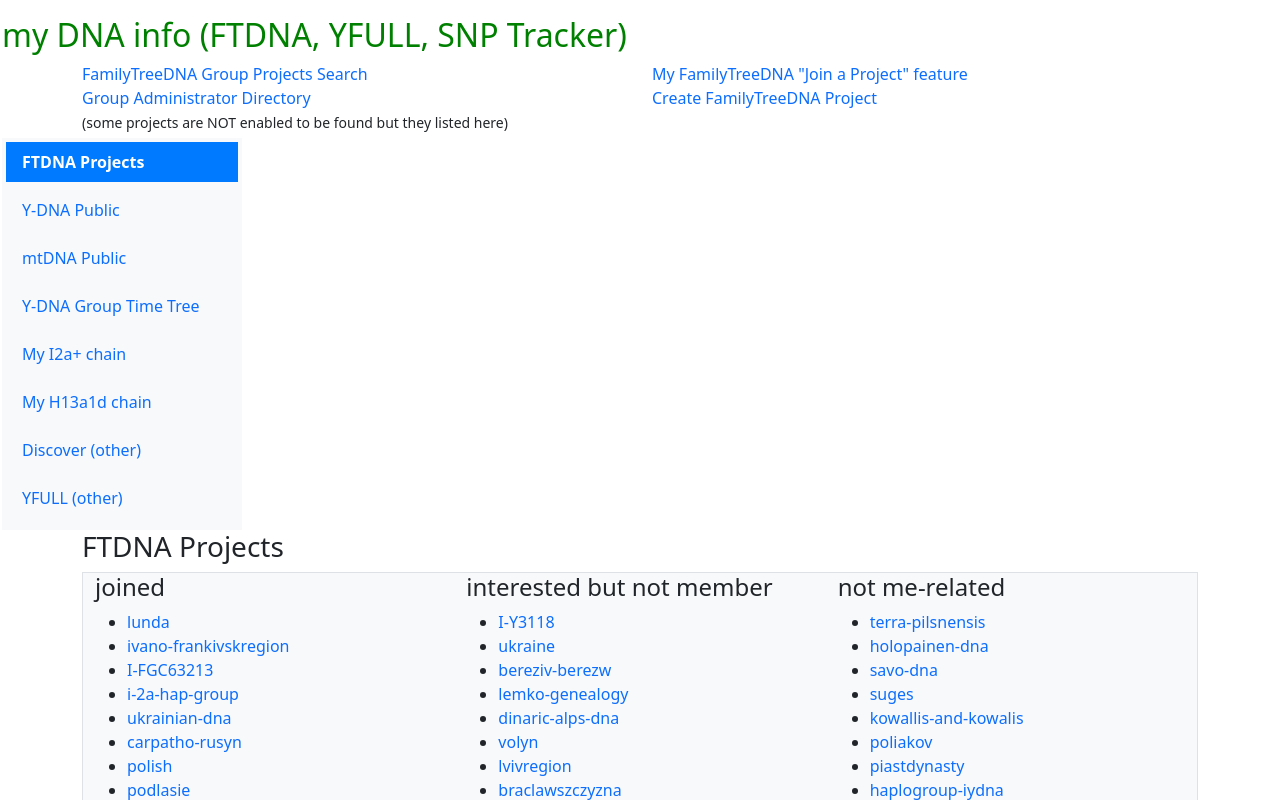
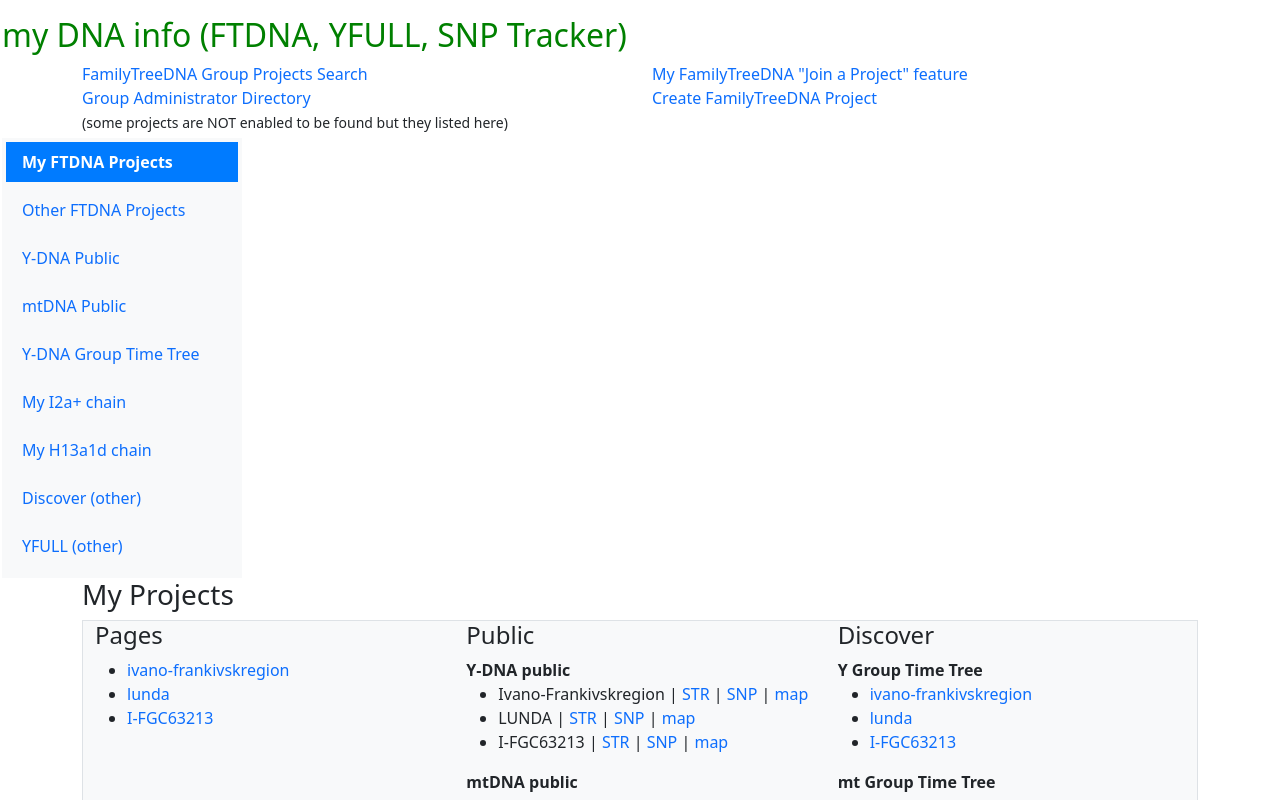
Before and after one commit to alundiak/my-dna, a React (Vite) app: page / in a window 1280 px wide. Shown: the top 800 px of the page. Built offline with nearby package versions, Linux system fonts and the light colour scheme.

Commit message:
Reworked My Admin Projects

```diff
--- a/src/Routes.tsx
+++ b/src/Routes.tsx
@@ -9,16 +9,15 @@
 import { MtdnaPagesBySNP } from './feature-components/mt-dna/MtdnaPagesBySNP';
 import { PublicMtdnaResults } from './feature-components/mt-dna/PublicMtdnaResults';
 
+import { AdminProjects } from './feature-components/AdminProjects';
 import { DiscoverPagesByPerson } from './feature-components/other-people/DiscoverPagesByPerson';
 import { YfullPagesByPerson } from './feature-components/other-people/YfullPagesByPerson';
 
 export function MyDNARoutes() {
   return (
     <Routes>
-      {/* <Route index element={<MyProjects />} /> */}
-
-      <Route index element={<OtherProjects />} />
-      {/* <Route path="other-projects" element={<OtherProjects />} /> */}
+      <Route index element={<AdminProjects />} />
+      <Route path="other-ftdna-projects" element={<OtherProjects />} />
 
       <Route path="y-dna-public" element={<PublicYdnaResults />} />
       <Route path="mt-dna-public" element={<PublicMtdnaResults />} />
--- a/src/base-components/MySideNavRouting.tsx
+++ b/src/base-components/MySideNavRouting.tsx
@@ -15,8 +15,8 @@
   return (
     <Nav vertical className="bg-light p-1" style={{ minWidth: '240px' }}>
       {sideNavData.map((item: NavItemModel) => {
-        // const path = item.id === 'my-projects' ? '' : item.id;
-        const path = item.id === 'other-ftdna-projects' ? '' : item.id;
+        const path = item.id === 'my-ftdna-projects' ? '' : item.id;
+
         const isActive =
           path === ''
             ? location.pathname === '/'
--- a/src/data/I2a-P37-SNP-chain.json
+++ b/src/data/I2a-P37-SNP-chain.json
@@ -61,7 +61,7 @@
       "Velyslav Lesyk 🇺🇦 (Lviv region, Старий Самбір) - managed by https://www.facebook.com/profile.php?id=100040914701293",
       "Олег Сохацький (Дзвиняч, Тернопільска область) 🇺🇦",
       "Roman Kozan, Liski, більше Polska 🇵🇱 (але частково Ukraine 🇺🇦)",
-      "Ivan Ivanushchak (Babche) - S2801+",
+      "... S2801+ Ivan Ivanushchak (Babche)",
       "... Z17855+, Oleg Yantytskyy 🇺🇦",
       "... Z17855+, Oleksandr Kuchanskyi 🇺🇦 (Київ+)",
       "Savaryn, Braha, Khmelntsk region"
@@ -89,7 +89,7 @@
       "... I-FT18774 - Kravets (my Y67 STR match)",
       "... I-FT2413 - Trajkov (my Y67 STR match)",
       "... I-Y3118+ Andrii Lavrinenko🇺🇦, Ostap Lylo🇺🇦, David Kumhyr🇺🇸🇺🇦",
-      "Oleksii Goliaka/Holiaka 🇺🇦 (FORECAST S20602 => FGC63213 або Y3118) бо близький до Długosz Andrzej, Stepan Lundiak Y37 match"
+      "... I-Y3118+ Oleksii Goliaka/Holiaka 🇺🇦 STR-близький до Długosz Andrzej, Stepan Lundiak Y37 match"
     ]
   },
   {
@@ -138,8 +138,7 @@
       "(FTDNA) 5🇺🇦 Known NOCHOVKIN",
       "(FTDNA) Nochovkin Jr, son, I-CTS10228 (transfer from 23andme)",
       "(FTDNA) 1🇫🇮 Known ROMPPAINEN  (EKA: 🇷🇺)",
-      "(FTDNA) 1🇵🇱 Known DŁUGOSZ Sławomir",
-      "TBD LUNDIAK Stepan, I-P37"
+      "(FTDNA) 1🇵🇱 Known DŁUGOSZ Sławomir"
     ]
   },
   {
@@ -198,7 +197,8 @@
     ],
     "people": [
       "(FTDNA) 🇵🇱 PAPUGA Łukasz, [I paid for his Big Y 700 UPGRADE], my first Big Y-Match since Mar-2026",
-      "(FTDNA) 🇵🇱 DŁUGOSZ Andrzej, Poland, USA (Big Y-Match since 28-Apr-2026)"
+      "(FTDNA) 🇵🇱 DŁUGOSZ Andrzej, Poland, USA (Big Y-Match since 28-Apr-2026)",
+      "(FTDNA) Unknwon Origin, but Big Y-700 Comepleted since 27.06.2026"
     ]
   },
   {
--- a/src/data/ftdna/main-projects.json
+++ b/src/data/ftdna/main-projects.json
@@ -1,22 +1,4 @@
 [
-  {
-    "idGroup": "lunda",
-    "idPublic": "LUNDA",
-    "myMembership": true,
-    "admin": true
-  },
-  {
-    "idGroup": "ivano-frankivskregion",
-    "idPublic": "Ivano-Frankivskregion",
-    "myMembership": true,
-    "admin": true
-  },
-  {
-    "idGroup": "I-FGC63213",
-    "idPublic": "I-FGC63213",
-    "myMembership": true,
-    "admin": true
-  },
   {
     "idGroup": "I-Y3118",
     "idPublic": "I-Y3118",
--- a/src/feature-components/MyProjects.tsx
+++ b/src/feature-components/AdminProjects.tsx
@@ -4,9 +4,9 @@
 import { ListOfGroupTimeTree } from '../base-components/ListOfGroupTimeTree';
 import { MTdnaPublicResults } from '../base-components/MTdnaPublicResults';
 import { YdnaPublicResults } from '../base-components/YdnaPublicResults';
-import myProjects from '../data/ftdna/my-projects.json';
+import adminProjects from '../data/ftdna/admin-projects.json';
 
-export function MyProjects() {
+export function AdminProjects() {
   // const [memberProjects, otherFtdnaProjects] = useProjectsData();
 
   return (
@@ -17,7 +17,7 @@
           <Col>
             <h4>Pages</h4>
             <section>
-              <ListOfProjects data={myProjects} />
+              <ListOfProjects data={adminProjects} />
             </section>
           </Col>
 
@@ -25,12 +25,12 @@
             <h4>Public</h4>
             <strong>Y-DNA public</strong>
             <section>
-              <YdnaPublicResults data={myProjects} />
+              <YdnaPublicResults data={adminProjects} />
             </section>
 
             <strong>mtDNA public</strong>
             <section>
-              <MTdnaPublicResults data={myProjects} />
+              <MTdnaPublicResults data={adminProjects} />
             </section>
           </Col>
 
@@ -38,7 +38,7 @@
             <h4>Discover</h4>
             <strong>Y Group Time Tree</strong>
             <section>
-              <ListOfGroupTimeTree data={myProjects} />
+              <ListOfGroupTimeTree data={adminProjects} />
             </section>
 
             <strong>mt Group Time Tree</strong>
--- a/src/shared/constant.ts
+++ b/src/shared/constant.ts
@@ -19,7 +19,7 @@
   'projects',
   'scientific',
   'compare',
-  'classic',
+  'classic'
 ];
 export const FTDNA_DISCOVER_MT_DNA_SECTIONS = FTDNA_DISCOVER_Y_DNA_SECTIONS;
 
@@ -35,8 +35,8 @@
 export const sideNavData = [
   // { id: 'home', label: 'back to top' }, // skipping in new approach
 
-  // { id: 'my-ftdna-projects', label: 'My FTDNA Projects' },
-  { id: 'other-ftdna-projects', label: 'FTDNA Projects' },
+  { id: 'my-ftdna-projects', label: 'My FTDNA Projects' },
+  { id: 'other-ftdna-projects', label: 'Other FTDNA Projects' },
 
   { id: 'y-dna-public', label: 'Y-DNA Public' },
   { id: 'mt-dna-public', label: 'mtDNA Public' },
@@ -51,7 +51,7 @@
   // { id: 'y-discover-by-person', label: 'Y-DNA Time Tree pages by Person' },
   // { id: 'mt-discover-by-person", label: "mt-DNA Discover pages by Person' },
 
-  { id: 'yfull-pages-py-person', label: 'YFULL (other)' },
+  { id: 'yfull-pages-py-person', label: 'YFULL (other)' }
 
   // { id: 'contacts', label: 'My Contacts' },
 ];
```
Also changed, not shown: src/data/ftdna/admin-projects.json (renamed from src/data/ftdna/my-projects.json).
